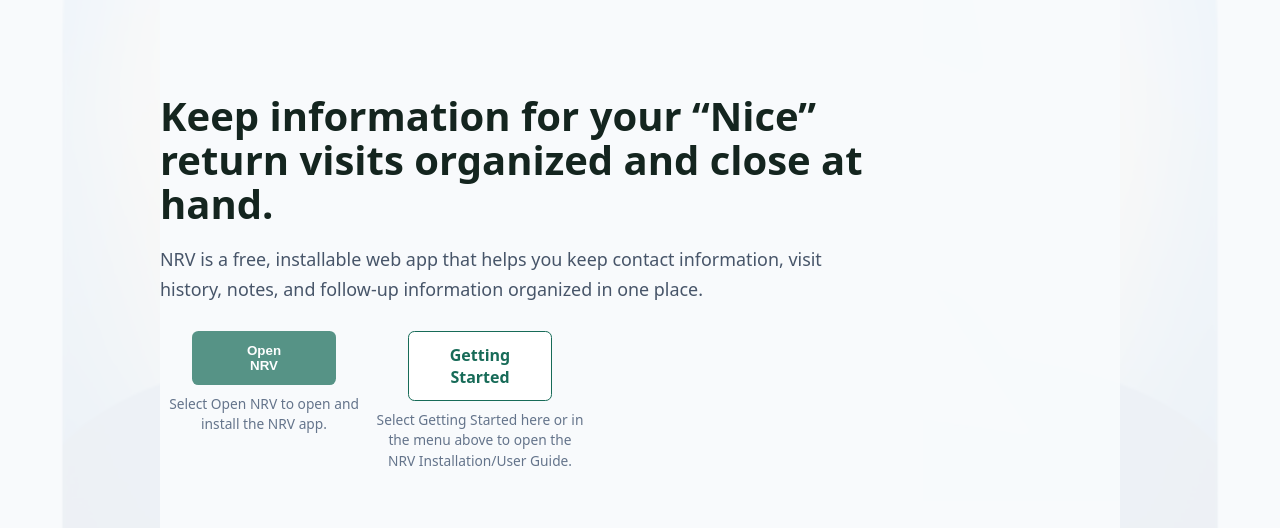
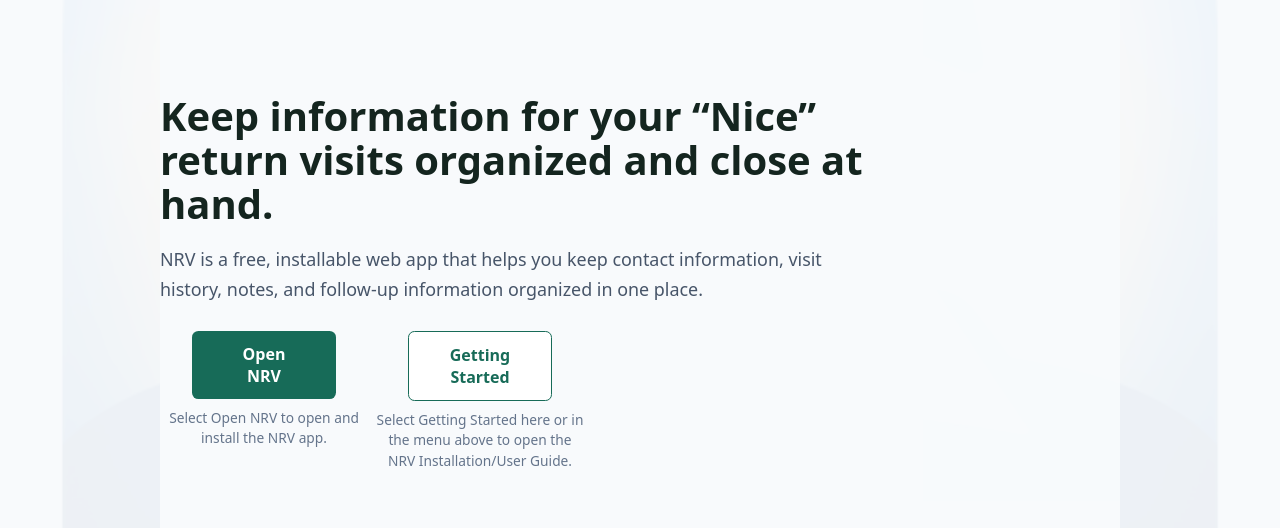
Before and after one commit to grasfulls/nice-return-visits-site, a plain HTML site: page index.html in a window 1280 px wide. Shown: the part 83-611 px from the top of the page. Drawn offline with Linux system fonts and the light colour scheme.

Commit message:
Link homepage to deployed NRV app
Co-authored-by: Copilot <223556219+Copilot@users.noreply.github.com>

```diff
--- a/index.html
+++ b/index.html
@@ -42,7 +42,7 @@
       <p class="hero-description">NRV is a free, installable web app that helps you keep contact information, visit history, notes, and follow-up information organized in one place.</p>
       <div class="action-group">
         <div class="action-item">
-          <button class="button" type="button" disabled>Open<br>NRV</button>
+          <a class="button" href="https://grasfulls.github.io/nice-return-visits-app/">Open<br>NRV</a>
           <p>Select Open NRV to open and install the NRV app.</p>
         </div>
         <div class="action-item">
```
